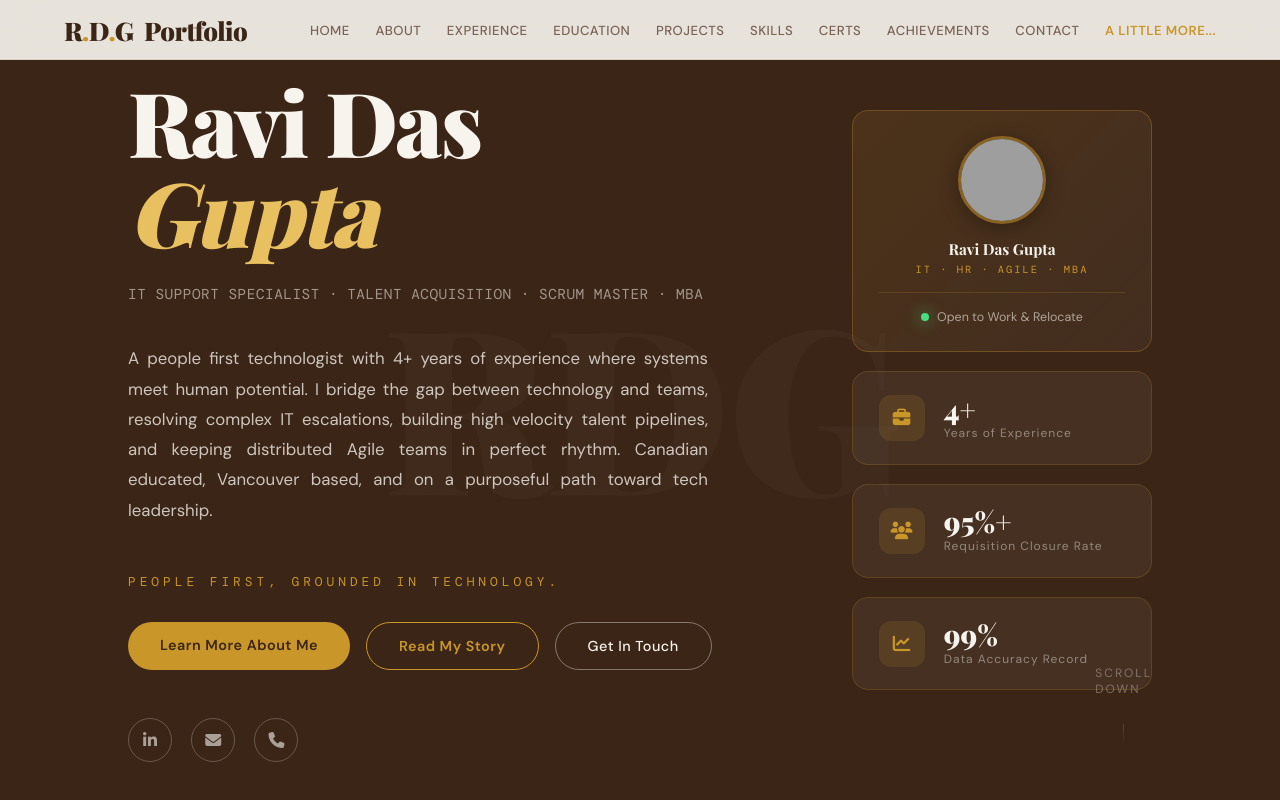
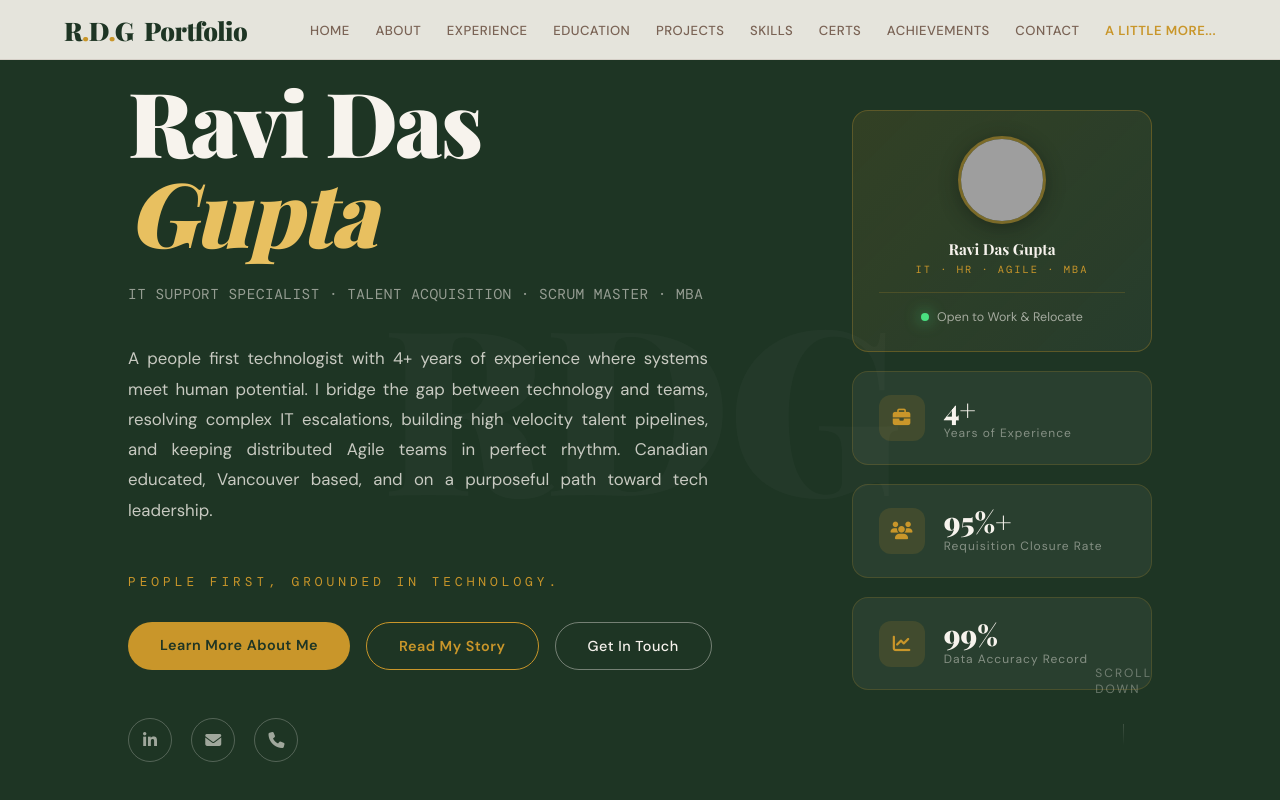
Before and after one commit to ravi-21/portfolio_ravi, a plain HTML site: page index.html in a window 1280 px wide. Shown: the top 800 px of the page. Drawn offline with nearby package versions, Linux system fonts and the light colour scheme; grey boxes are pictures that could not be loaded; a web font is replaced by a local one.

Commit message:
Updated portfolio

```diff
--- a/index.html
+++ b/index.html
@@ -11,9 +11,9 @@
 :root{
   --cream:#F7F3ED;
   --cream2:#EDE6DB;
-  --brown:#5C3D2E;
-  --brown-dark:#3B2517;
-  --brown-mid:#7A5040;
+  --brown:#294A34;
+  --brown-dark:#1E3524;
+  --brown-mid:#385A42;
   --gold:#C9962A;
   --gold-light:#E8C060;
   --charcoal:#1C1410;
```
Also changed, not shown: journey.html (+2 -2 lines).
